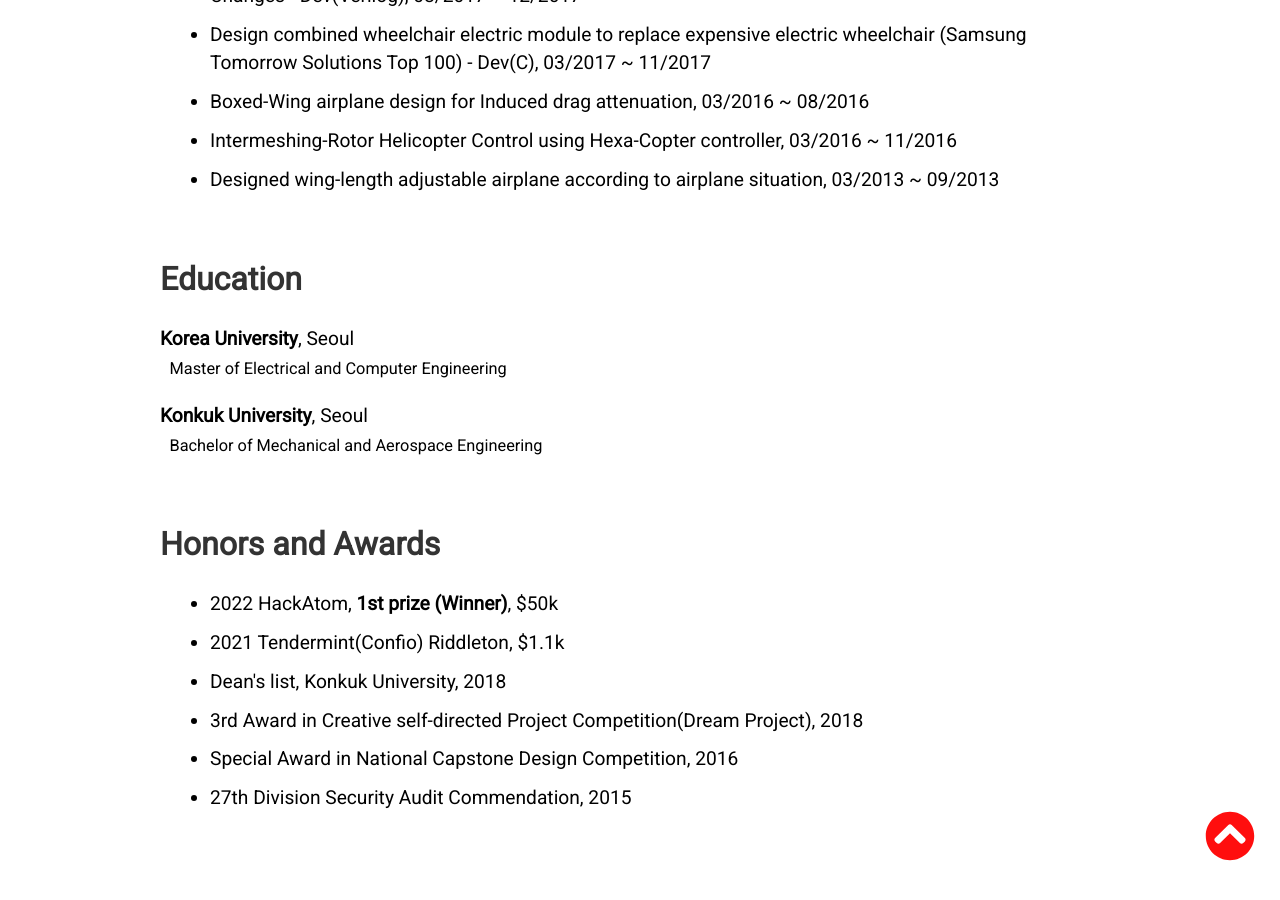
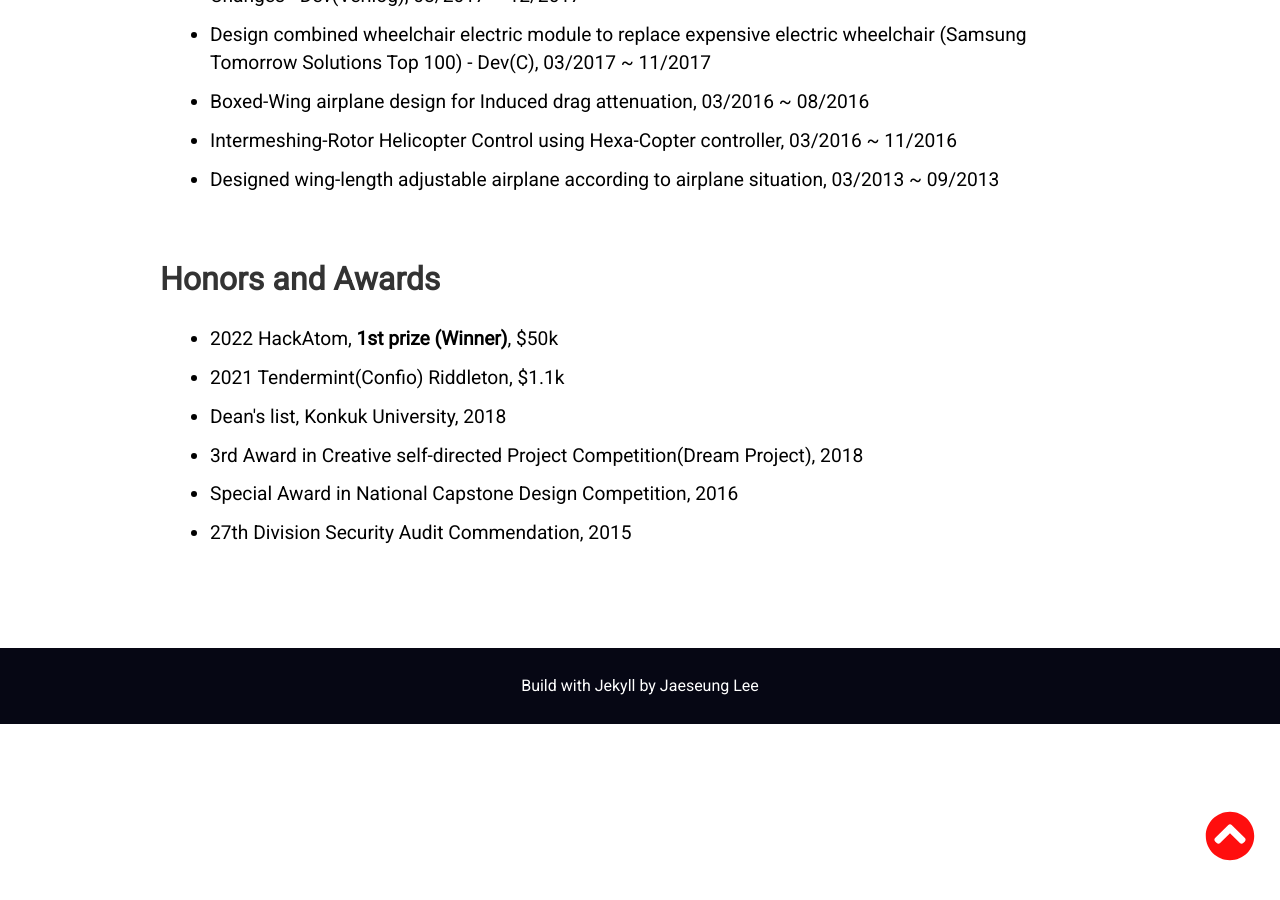
Before and after one commit to tkxkd0159/tkxkd0159.github.io, a Jekyll site: the page built from index.html, in a window 1280 px wide and 900 px high, scrolled down 5013 px. Built offline with Jekyll 4.4.1, drawn with Linux system fonts in a browser that asks for light colours; nearby versions of some CDN libraries.

Commit message:
Update maincon.html

```diff
--- a/_includes/maincon.html
+++ b/_includes/maincon.html
@@ -142,17 +142,6 @@
   </li>
 </ul>
 
-<h2 id="education">Education</h2>
-
-<p>
-  <strong>Korea University</strong>, Seoul <br />
-  &nbsp;&nbsp;<span style="font-size:85%">Master of Electrical and Computer Engineering</span>
-</p>
-<p>
-  <strong>Konkuk University</strong>, Seoul <br />
-  &nbsp;&nbsp;<span style="font-size:85%">Bachelor of Mechanical and Aerospace Engineering</span>
-</p>
-
 <h2 id="honorsandawards">Honors and Awards</h2>
 
 <ul>
```
